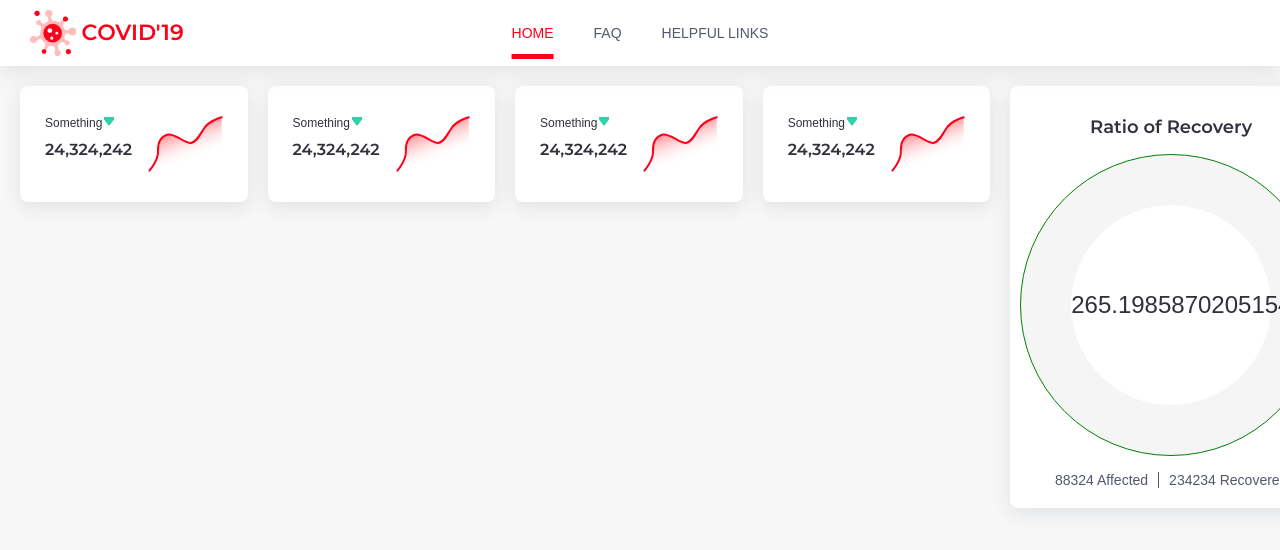
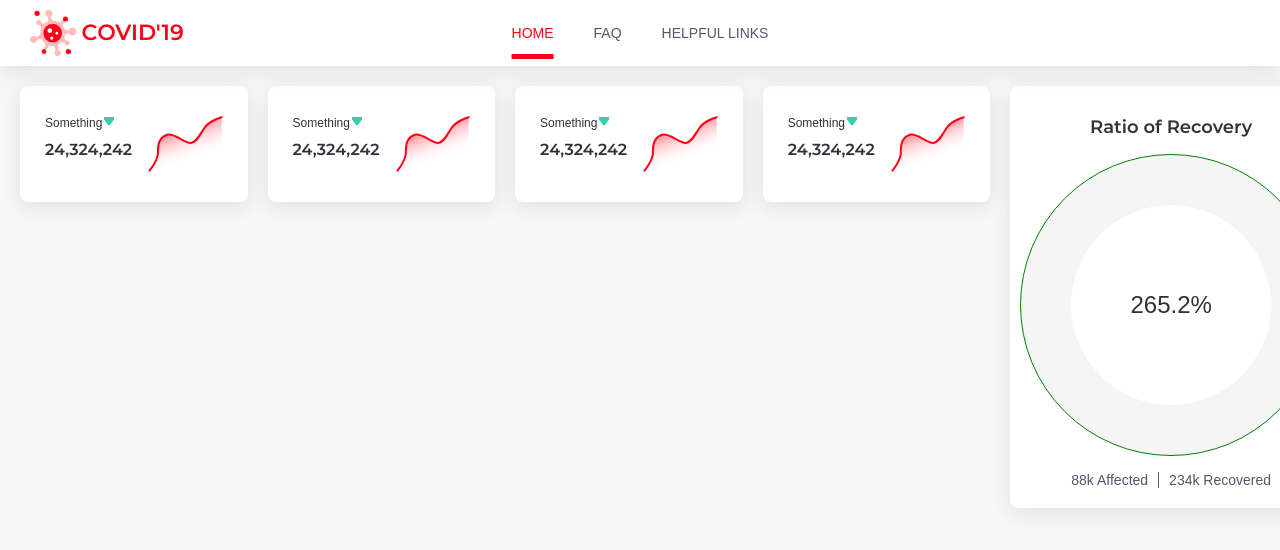
Before and after one commit to NileshOfficial/COVID-Dashboard, an Angular app: page / in a window 1280 px wide. Shown: the top 550 px of the page. Built offline with nearby package versions, Linux system fonts and the light colour scheme; a web font is replaced by a local one.

Commit message:
added k and set precision formats to numberFormat pipe

```diff
--- a/src/app/home/recovery-tracker/recovery-tracker.component.html
+++ b/src/app/home/recovery-tracker/recovery-tracker.component.html
@@ -1,8 +1,8 @@
 <div class="card">
     <h3>Ratio of Recovery</h3>
     <div class="pie">
-        <span class="percentage">{{(recoveredCount / affectedCount) * 100}}%</span>
+        <span class="percentage">{{((recoveredCount / affectedCount) * 100) | numberFormat:"setPrecision":1}}%</span>
     </div>
-    <span class="count affectedCount">{{affectedCount}} Affected</span>
-    <span class="count recoveredCount">{{recoveredCount}} Recovered</span>
+    <span class="count affectedCount">{{affectedCount | numberFormat:"k"}} Affected</span>
+    <span class="count recoveredCount">{{recoveredCount | numberFormat:"k"}} Recovered</span>
 </div>
--- a/src/app/pipes/number-format.pipe.ts
+++ b/src/app/pipes/number-format.pipe.ts
@@ -1,23 +1,40 @@
 import { Pipe, PipeTransform } from '@angular/core';
-import { of } from 'rxjs';
 
 @Pipe({
   name: 'numberFormat'
 })
 export class NumberFormatPipe implements PipeTransform {
 
-  transform(value: number): string {
-    if(value <= 999) return '' + value;
+  transform(value: number, format: string = "csv", precision: number = 0): string {
+    switch (format) {
+      case "k": return this.k(value);
+      case "setPrecision": return this.setPrecision(value, precision);
+      default: return this.csv(value);
+    }
+  }
 
-    let digits: Array<string> = ('' + value).split('');
+  csv(num: number): string {
+    if (num <= 999) return '' + num;
+
+    let digits: Array<string> = ('' + num).split('');
 
     let offset = digits.length % 3;
     let i = offset !== 0 ? offset : 3;
 
-    for(; i <= digits.length - 3; i +=4)
+    for (; i <= digits.length - 3; i += 4)
       digits.splice(i, 0, ',');
 
     return digits.join('');
   }
 
+  k(num: number): string {
+    let kCount =  Math.round(num / 1000);
+    return this.csv(kCount) + 'k';
+  }
+
+  setPrecision(num: number, precision: number): string {
+    let precisionOffset = Math.pow(10, precision);
+    let preciseNumber = Math.round(num * precisionOffset) / precisionOffset;
+    return preciseNumber.toString();
+  }
 }
```
